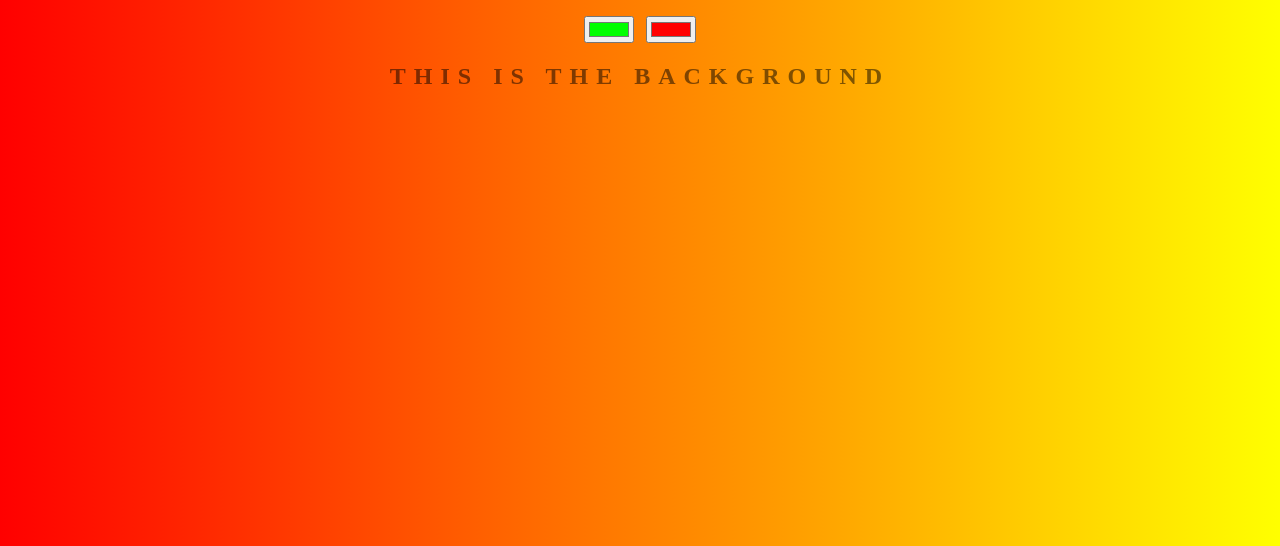
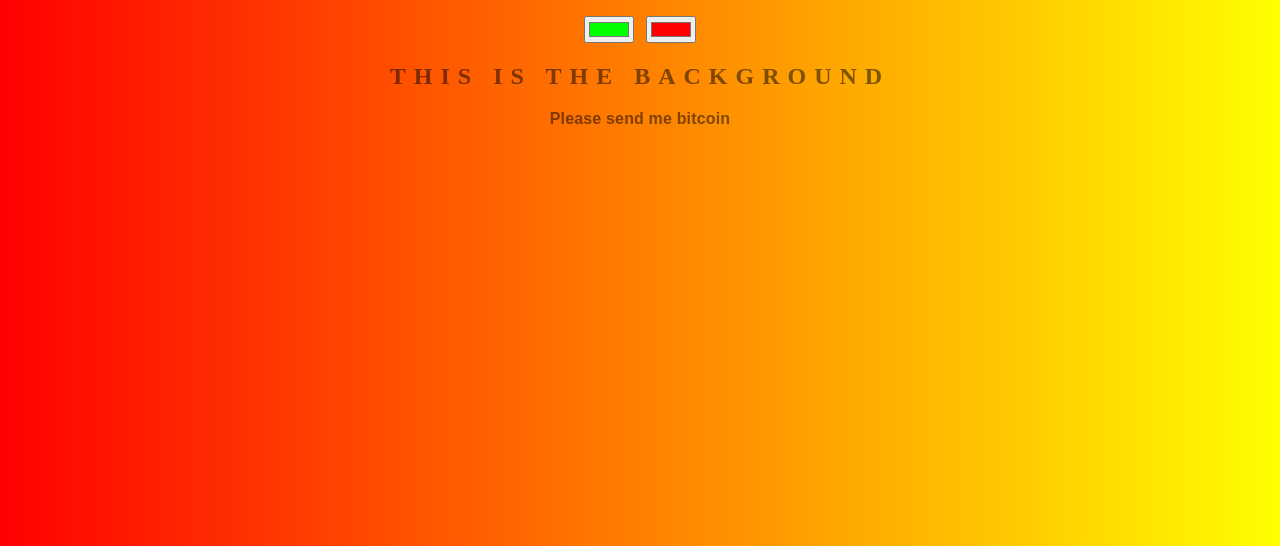
Before and after one commit to ajschaefer/background-generator, a plain HTML site: page index.html in a window 1280 px wide. Shown: the part 254-800 px from the top of the page. Drawn offline with Linux system fonts and the light colour scheme.

Commit message:
important info

```diff
--- a/index.html
+++ b/index.html
@@ -9,7 +9,7 @@
 	<input class="color1" type="color" name="color1" value="#00ff00">
 	<input class="color2" type="color" name="color2" value="#ff0000">
 	<h2>This is the background</h2>
-	<h3></h3>
+	<h3>Please send me bitcoin</h3>
 	<script type="text/javascript" src="script.js"></script>
 </body>
 </html>
```
